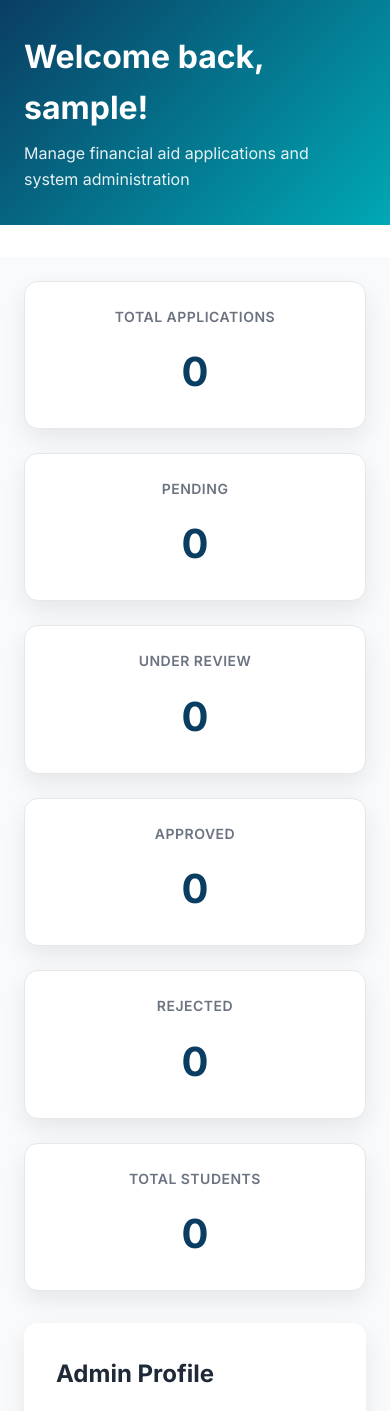
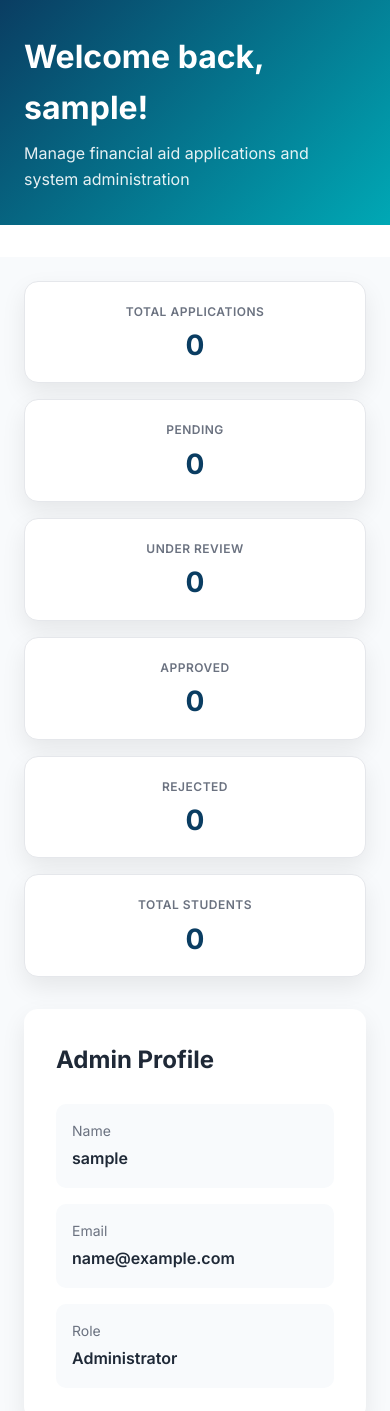
Before and after one commit to Feekkk/php-unifa, a PHP site: page /unifa/pages/admin/AdminDashboard.php in a window 390 px wide. Shown: the part 98-1509 px from the top of the page. Run offline with PHP 8.4, Linux system fonts and the light colour scheme; the visitor is signed in with stand-in values (Sample User, id 1); data that the repository does not hold is empty.

Commit message:
allign the count card

```diff
--- a/pages/admin/AdminDashboard.php
+++ b/pages/admin/AdminDashboard.php
@@ -102,30 +102,56 @@
         }
         .stats-grid {
             display: grid;
-            grid-template-columns: repeat(auto-fit, minmax(250px, 1fr));
-            gap: 24px;
+            grid-template-columns: repeat(6, 1fr);
+            gap: 16px;
             margin-bottom: 32px;
         }
         .stat-card {
             background: var(--card);
-            padding: 24px;
+            padding: 20px;
             border-radius: var(--radius);
             box-shadow: var(--shadow);
             border: 1px solid #e5e7eb;
+            display: flex;
+            flex-direction: column;
+            justify-content: center;
+            min-height: 100px;
+            transition: all 0.2s ease;
+        }
+        .stat-card:hover {
+            border-color: var(--primary);
+            box-shadow: 0 2px 8px rgba(0, 0, 0, 0.1);
+            transform: translateY(-2px);
         }
         .stat-card h3 {
-            margin: 0 0 12px;
-            font-size: 0.875rem;
+            margin: 0 0 8px;
+            font-size: 0.75rem;
             font-weight: 600;
             color: var(--muted);
             text-transform: uppercase;
             letter-spacing: 0.5px;
         }
         .stat-value {
-            font-size: 2.5rem;
+            font-size: 1.75rem;
             font-weight: 700;
             color: var(--primary);
             margin: 0;
+            line-height: 1.2;
+        }
+        @media (max-width: 1200px) {
+            .stats-grid {
+                grid-template-columns: repeat(3, 1fr);
+            }
+        }
+        @media (max-width: 768px) {
+            .stats-grid {
+                grid-template-columns: repeat(2, 1fr);
+            }
+        }
+        @media (max-width: 480px) {
+            .stats-grid {
+                grid-template-columns: 1fr;
+            }
         }
         .dashboard-section {
             background: var(--card);
```
